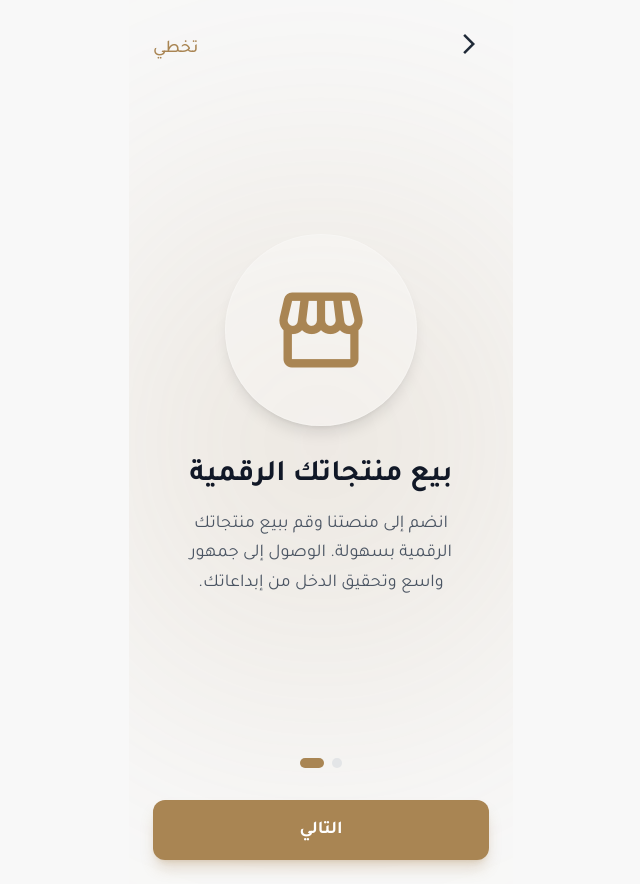
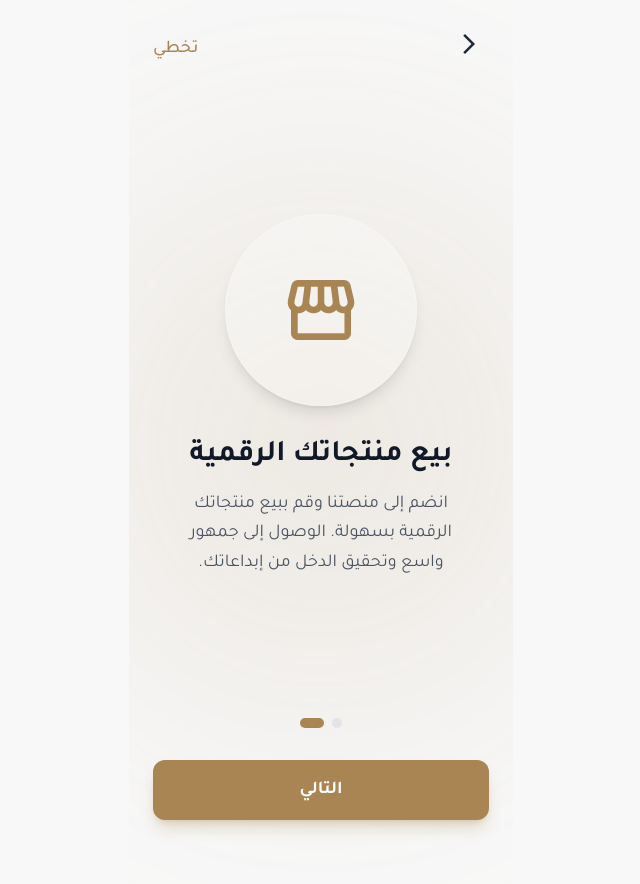
Before and after one commit to alnazeerabdo/mobile-app-for-digital-products, a plain HTML site: page information_2.html in a window 1280 px wide. Shown: the whole page, without its empty margins (319-959 px from the left). Drawn offline with nearby package versions, Linux system fonts and the light colour scheme.

Commit message:
do the edits

```diff
--- a/information_2.html
+++ b/information_2.html
@@ -79,7 +79,7 @@
         </div>
         <div class="relative w-full h-full flex items-center justify-center p-4">
           <span class="material-icons-outlined text-primary dark:text-primary/80"
-            style="font-size: 100px;">storefront</span>
+            style="font-size: 80px;">storefront</span>
         </div>
       </div>
       <h1 class="text-3xl font-bold text-gray-900 dark:text-white mb-4">بيع منتجاتك الرقمية</h1>
@@ -104,7 +104,7 @@
         animation: fadeInUp 0.8s ease-out forwards;
       }
     </style>
-    <footer class="w-full z-10">
+    <footer class="w-full z-10 mb-10">
       <div class="flex justify-center items-center mb-8 gap-x-2">
         <div class="w-2.5 h-2.5 rounded-full bg-gray-300 dark:bg-gray-700 opacity-50"></div>
         <div class="w-6 h-2.5 rounded-full bg-primary"></div>
```
Also changed, not shown: index.html (+1 -1 lines).
